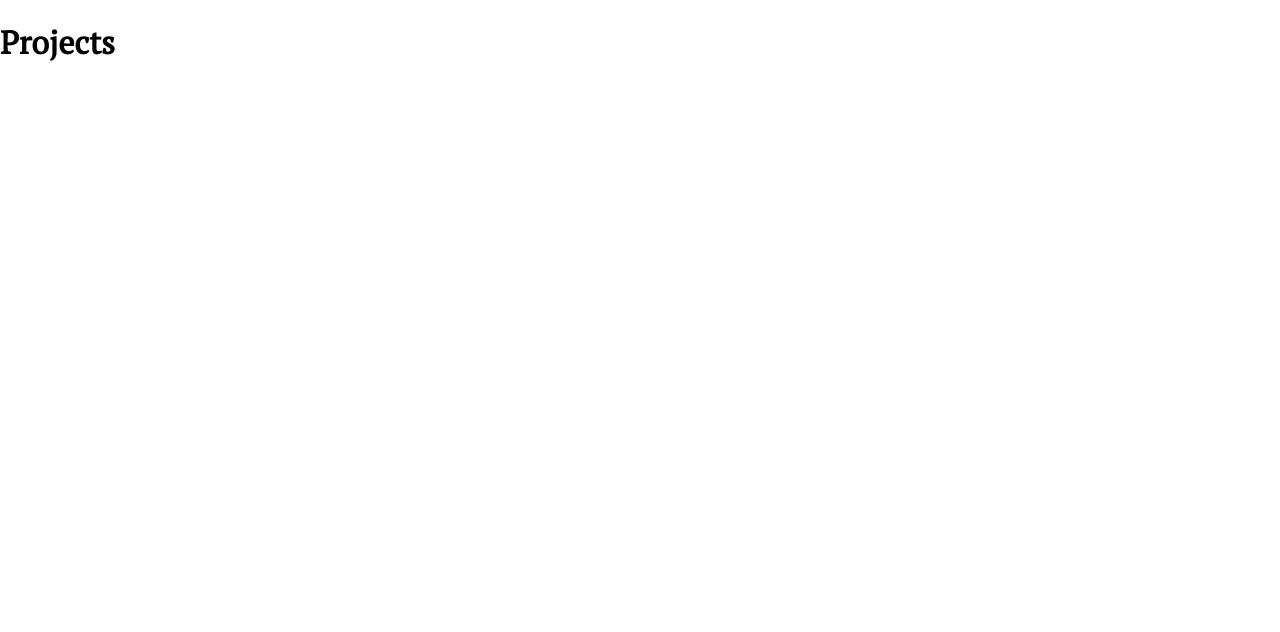
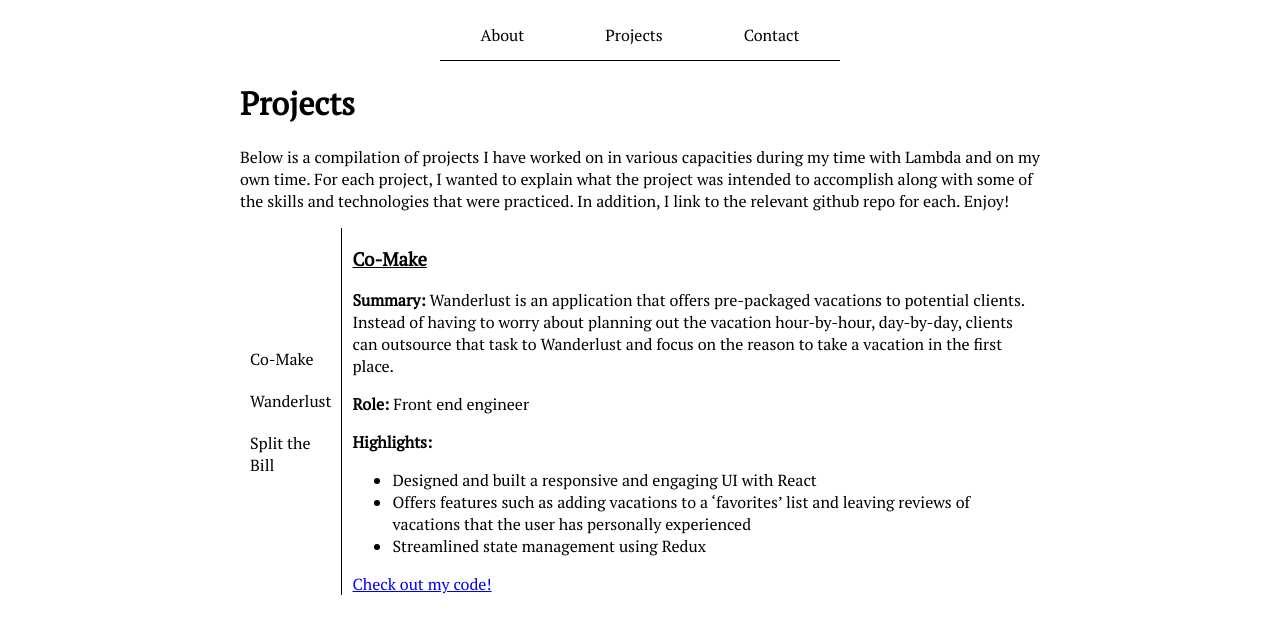
Before and after one commit to tjvonbr/portfolio, a React (Create React App) app: page /projects/comake in a window 1280 px wide. Shown: the top 632 px of the page. Built offline with nearby package versions, Linux system fonts and the light colour scheme.

Commit message:
Redirected to comake project and removed activeStyle from NavLinks

```diff
--- a/src/App.js
+++ b/src/App.js
@@ -8,19 +8,22 @@ import About from '../src/pages/About';
 import Contact from '../src/pages/Contact';
 import Home from '../src/pages/Home';
 import Projects from '../src/pages/Projects';
+import ProjectData from '../src/data/ProjectData'
 import './App.css';
 
-function App() {
+const App = () => {
+  const projects = ProjectData
+  const comake = projects.comake
+
   return (
     <Router>
       <Switch>
         <Route exact path="/" component={Home} />
-        <Route path="/aboutme">
-          <About />
-        </Route>
-        <Route path="/projects">
-          <Projects />
-        </Route>
+        <Route path="/aboutme" component={About} />
+        <Route path="/projects/comake"
+          render={(props) =>  (<Projects {...props} data={comake} />)
+          }
+        />
         <Route path="/contact">
           <Contact />
         </Route>
--- a/src/components/NavBar.js
+++ b/src/components/NavBar.js
@@ -11,13 +11,14 @@ const NavBar = () => {
         display: 'flex',
         justifyContent: 'space-around',
         alignItems: 'center',
+        borderBottom: '1px solid black',
         margin: '10px auto',
         height: '50px',
         width: '50%',
       }}
     >
-      <NavBarLink path="/" page="Home"/>
-      <NavBarLink path="/aboutme" page="About Me" />
+      <NavBarLink path="/aboutme" page="About" />
+      <NavBarLink path="/projects/comake" page="Projects"/>
       <NavBarLink path="/contact" page="Contact" />
     </div>
   )
--- a/src/components/NavBarLink.js
+++ b/src/components/NavBarLink.js
@@ -1,12 +1,12 @@
 /** @jsx jsx **/
 
 import React from 'react';
-import { Link } from 'react-router-dom';
-import { jsx, css } from '@emotion/core';
+import { NavLink } from 'react-router-dom';
+import { jsx } from '@emotion/core';
 
 const NavBarLink = props => {
   return (
-    <Link to={props.path}
+    <NavLink to={props.path}
       css={{
         color: 'black',
         textDecoration: 'none',
@@ -18,7 +18,7 @@ const NavBarLink = props => {
       }}
     >
       {props.page}
-    </Link>
+    </NavLink>
   )
 };
 
--- /dev/null
+++ b/src/components/ProjectContainer.js
@@ -0,0 +1,33 @@
+/** @jsx jsx **/
+
+import React from 'react';
+import { jsx } from '@emotion/core';
+
+const ProjectContainer = ({data}) => {
+  const highlights = data.highlights
+
+  return (
+    <div css={{
+      height: '100%',
+      paddingLeft: '10px'
+    }}>
+      <h3 css={{textDecoration: 'underline'}}>{data.title}</h3>
+
+      <p><strong>Summary: </strong>{data.summary}</p>
+
+      <p><strong>Role: </strong>{data.role}</p>
+
+      <p><strong>Highlights: </strong></p>
+      <ul>
+      {highlights.map(highlight => (
+         <li>{highlight}</li>
+      ))}
+      </ul>
+
+      <a href={data.link} target="_blank">Check out my code!</a>
+
+    </div>
+  )
+}
+
+export default ProjectContainer;
--- /dev/null
+++ b/src/components/VerticalNavBar.js
@@ -0,0 +1,25 @@
+/** @jsx jsx **/
+
+import React from 'react';
+import { jsx, css } from '@emotion/core';
+import NavBarLink from '../components/NavBarLink';
+
+const VerticalNavBar = () => {
+  return (
+    <div
+      css={{
+        display: 'flex',
+        flexDirection: 'column',
+        justifyContent: 'center',
+        borderRight: '1px solid black',
+        width: '35%',
+      }}
+    >
+      <NavBarLink path="/projects/comake" page={"Co-Make"} />
+      <NavBarLink path="/projects/wanderlust" page={"Wanderlust"} />
+      <NavBarLink path="/projects/splitthebill" page={"Split the Bill"} />
+    </div>
+  )
+}
+
+export default VerticalNavBar;
--- /dev/null
+++ b/src/data/ProjectData.js
@@ -0,0 +1,21 @@
+export default {
+  comake: {
+    title: "Co-Make",
+    summary: "Wanderlust is an application that offers pre-packaged vacations to potential clients.  Instead of having to worry about planning out the vacation hour-by-hour, day-by-day, clients can outsource that task to Wanderlust and focus on the reason to take a vacation in the first place.",
+    role: "Front end engineer",
+    highlights: [
+      "Designed and built a responsive and engaging UI with React",
+      "Offers features such as adding vacations to a ‘favorites’ list and leaving reviews of vacations that the user has personally experienced",
+      "Streamlined state management using Redux"
+    ],
+    link: 'https://github.com/tjvonbr/personal_split_the_bill'
+  },
+
+  wanderlust: {
+    title: "Wanderlust"
+  },
+
+  splitthebill: {
+    title: "Split the Bill"
+  }
+}
--- a/src/pages/About.js
+++ b/src/pages/About.js
@@ -2,7 +2,7 @@
 
 import React from 'react';
 import Navbar from '../components/NavBar';
-import { jsx, css } from '@emotion/core';
+import { jsx } from '@emotion/core';
 
 const About = () => {
   return (
@@ -17,25 +17,11 @@ const About = () => {
       <div>
         <h1>About Me</h1>
 
-        <p>Hey there!  I'm Trevor Von Bruenchenhein, and this is my personal website where I can highlight my work and write about some of the things I've been learning and reading into.  I've always been hesitant to publicly state what I've been up to, but I'm currently looking for work, and thought it’d be a good idea to make projects accessible to the public.  On top of that, I figured a personal site would act as an accountability measure, giving me an opportunity to gauge my level of understanding of some of the things I’ve been learning about recently.</p>
+        <p>Hello!  I'm Trevor Von Bruenchenhein, and if you're reading this, you must've found my personal site.  I'm a full-stack engineer with an interest in how software and education best complement each other.</p>
 
-        <p>A little bit about me--I went to school for history education back in 2010 and began working at an amazing laboratory school in 2014 immediately following graduation.  Ultimately, I taught there for five years and left in 2019 after the school year completed, and during my time there, I taught a variety of social studies classes to all grade levels.</p>
+        <p>My technical skills include:  JavaScript, React, Gatsby, Redux, React Native, HTML, CSS, Node, Express, Python, Django & Flask</p>
 
-        <p>Early on in my teaching career, I would sometimes entertain the thought of pursuing something else, but never really considered what my alternatives were.  At some point during my first or second year, I was having a conversation with a veteran teacher I shared an office with about feeling burnt out, and she suggested that she (and most others) feel that same burnout especially during those first few years but would recede after four or five years worth of experience under my belt.  It made sense to me, and so I took her advice and kept moving forward in my career.</p>
-
-        <p>By the end of my fourth year, I began to seriously consider alternative paths, and at this point, I was tinkering with some of the fundamentals of web development in my spare time.  I checked out a few books on programming from the university library and worked my way through a few of the popular free web development courses online.  I wasn’t spending enough time for the concepts and skills to truly sink in, but more importantly, I was hooked.</p>
-
-        <p>I began to consider pursuing software development full-time around at that point, and began consulting family, friends, and even former students that had already established careers in the industry or were at least finishing up computer science degrees at their respective schools.  The feedback was honest and very helpful, and I decided to start looking into going back to school for a computer science degree, even enrolling in introductory computer science and math courses at the local community college to get some of the classes out of the way while I was finishing up the school year.  A few weeks before classes were set to begin, I stumbled upon Lambda School.</p>
-
-        <p>A few of the individuals I religiously follow on Twitter had mentioned Lambda in several threads within a few days of each other, and once I read up on what Lambda School actually was, I couldn't believe how perfect the timing was, considering I was preparing to enroll in a computer science program at a four-year university in less than six months.  The opportunity appeared too good to be true.</p>
-
-        <p>Right away, Lambda appealed to me for a few reasons.  Like everyone else, the Income Share Agreement (ISA) was a preferable alternative to going back to a four-year university (the only path I was seriously considering)--and taking out a loan in order to pay for it.  With the ISA, I wouldn't owe Lambda any money until after I had completed the curriculum and found a job within the industry they’re preparing you for.  Compared to the traditional educational track, choosing this route was a no-brainer.</p>
-
-        <p>On top of the ISA, the accelerated nature of the program was preferable to the university track as well.  Having already obtained a degree and completing half the course load for a master's, I didn't want to spend more time than was necessary to learn how to program.  I wanted to learn it as quickly as possible with the understanding that the accelerated nature might contain some bugs as well.  I figured any topics or concepts that probably deserve more time and focus than they're receiving in an accelerated program could be shored up on my own time, and didn't really consider it to be a major concern that would steer me in another direction.</p>
-
-        <p>After a few weeks of weighing my options, I decided to apply to Lambda.  New cohorts began every four or five weeks, and I decided to apply to the first web development cohort that started after my last school year was completed.</p>
-
-        <p>With the finish line in sight, I’m excited about the things concepts and skills I’ve learned so far, the people I’ve met, and the projects I’ve worked on.  But honestly, I’m most excited about the conceptsI haven’t yet been introduced to, the people I haven’t yet met, and the products I haven’t started.</p>
+        <p>If you want to read more, head over to the contact page, and if you'd like to see some of the projects I helped build, check out the projects link!</p>
       </div>
     </div>
   )
--- a/src/pages/Contact.js
+++ b/src/pages/Contact.js
@@ -2,7 +2,7 @@
 
 import React from 'react';
 import NavBar from '../components/NavBar';
-import { jsx, css } from '@emotion/core';
+import { jsx } from '@emotion/core';
 
 const Contact = () => {
   return (
--- a/src/pages/Home.js
+++ b/src/pages/Home.js
@@ -2,7 +2,7 @@
 
 import React from 'react';
 import { Link } from 'react-router-dom';
-import { jsx, css, keyframes } from '@emotion/core';
+import { jsx, keyframes } from '@emotion/core';
 
 const fadeOut = keyframes`
   100% {opacity: 1;}
@@ -46,7 +46,7 @@ const Home = () => {
                 textDecoration: 'underline',
               }
             }}
-          >About Me</Link>
+          >About</Link>
           <Link to="/projects"
             css = {{
               color: 'black',
--- a/src/pages/Projects.js
+++ b/src/pages/Projects.js
@@ -1,9 +1,37 @@
+/** @jsx jsx **/
+
 import React from 'react';
+import NavBar from '../components/NavBar';
+import { jsx, css } from '@emotion/core';
+import VerticalNavBar from '../components/VerticalNavBar';
+import ProjectContainer from '../components/ProjectContainer';
 
-const Projects = () => {
+const Projects = ({data}) => {
   return (
-    <div>
-      <h1>Projects</h1>
+    <div
+      css={{
+        width: '800px',
+        margin: '0px auto',
+      }}
+    >
+      <NavBar />
+
+      <div>
+        <h1>Projects</h1>
+
+        <p>Below is a compilation of projects I have worked on in various capacities during my time with Lambda and on my own time.  For each project, I wanted to explain what the project was intended to accomplish along with some of the skills and technologies that were practiced.  In addition, I link to the relevant github repo for each.  Enjoy!</p>
+      </div>
+
+      <div
+        css={{
+          display: 'flex',
+          height: '100%',
+        }}
+      >
+        <VerticalNavBar />
+
+        <ProjectContainer data={data} />
+      </div>
     </div>
   )
 }
```
Also changed, not shown: src/projects/Comake.js (added, +13 -0 lines).
